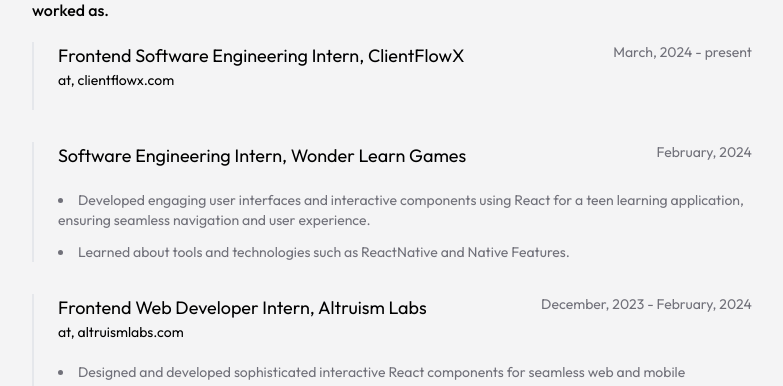
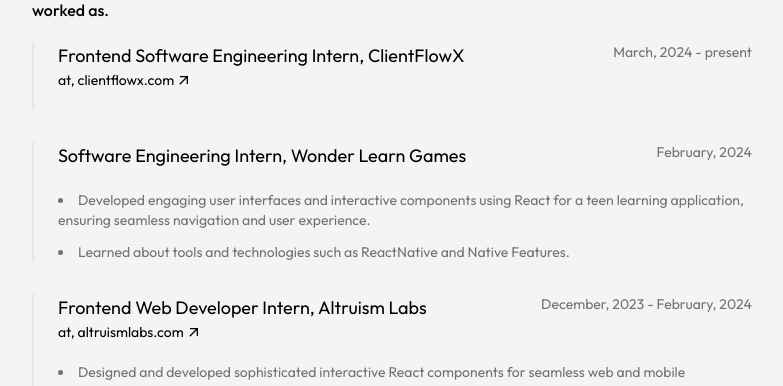
Before and after one commit to Anubhav-Pal/Portfolio, a Next.js app: page / in a window 1280 px wide. Shown: the part 399-785 px from the top of the page, without its empty margins (248-1031 px from the left). Built offline with nearby package versions, Linux system fonts and the light colour scheme.

Commit message:
Update Work Experience

```diff
--- a/components/Work.jsx
+++ b/components/Work.jsx
@@ -1,4 +1,5 @@
-import React from 'react'
+import { MdOutlineArrowOutward } from "react-icons/md";
+
 
 const companies = [
   {
@@ -41,7 +42,14 @@
             <div>
               <div className='capitalize text-lg'>{company.position}, {company.companyName}</div>
               {company.companyName === "Wonder Learn Games" ? '' :
-                <div className={`text-sm `}>at, <a href={company.companyWebsiteLink}>{company.companyWebsite}</a></div>
+                <div className="flex items-center gap-[2px]">
+                  <div className="text-sm">
+                    at, <a href={company.companyWebsiteLink}>{company.companyWebsite}</a>
+                  </div>
+                  <div>
+                    <MdOutlineArrowOutward />
+                  </div>
+                </div>
               }
             </div>
             <div className='text-sd text-sm'>{company.startingMonth} <span className={`${company.endingMonth === "" ? 'hidden' : ''}`}>-</span>  {company.endingMonth}</div>
--- a/containers/Contact.jsx
+++ b/containers/Contact.jsx
@@ -39,7 +39,7 @@
         {
             platform: "Resume",
             link: "/resume",
-            actualLink: "https://www.behance.net/anubhavpal3"
+            actualLink: "https://drive.google.com/file/d/1Sq9ql5S9yqNJDs36m47M4b1RxxLGdIZL/view?usp=drive_link"
         },
 
     ]
```
